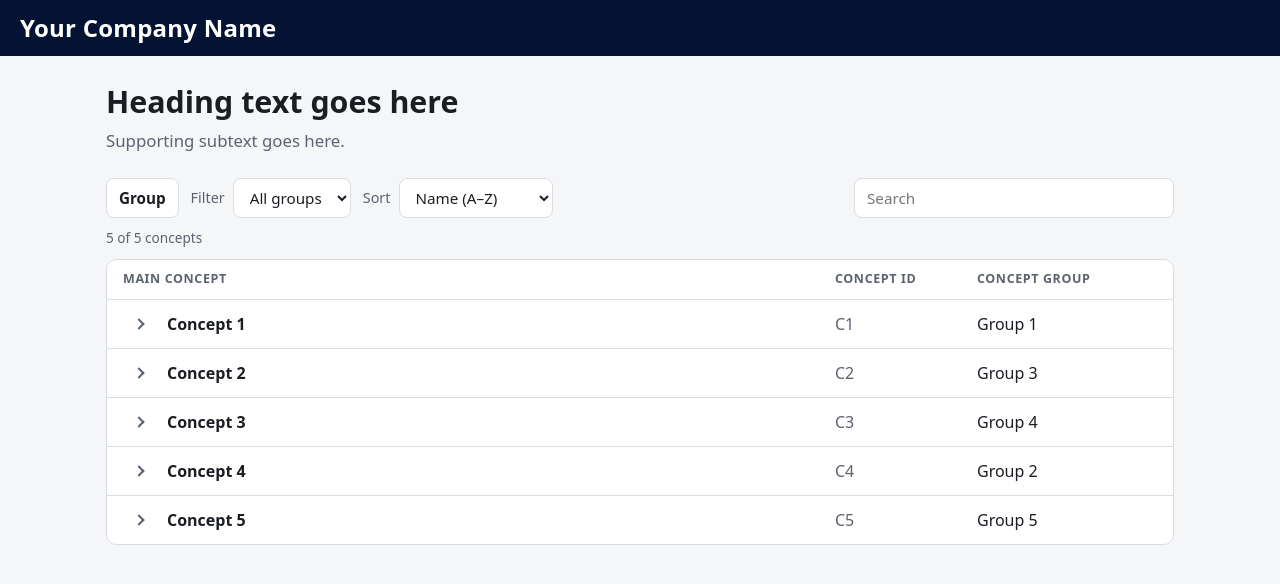
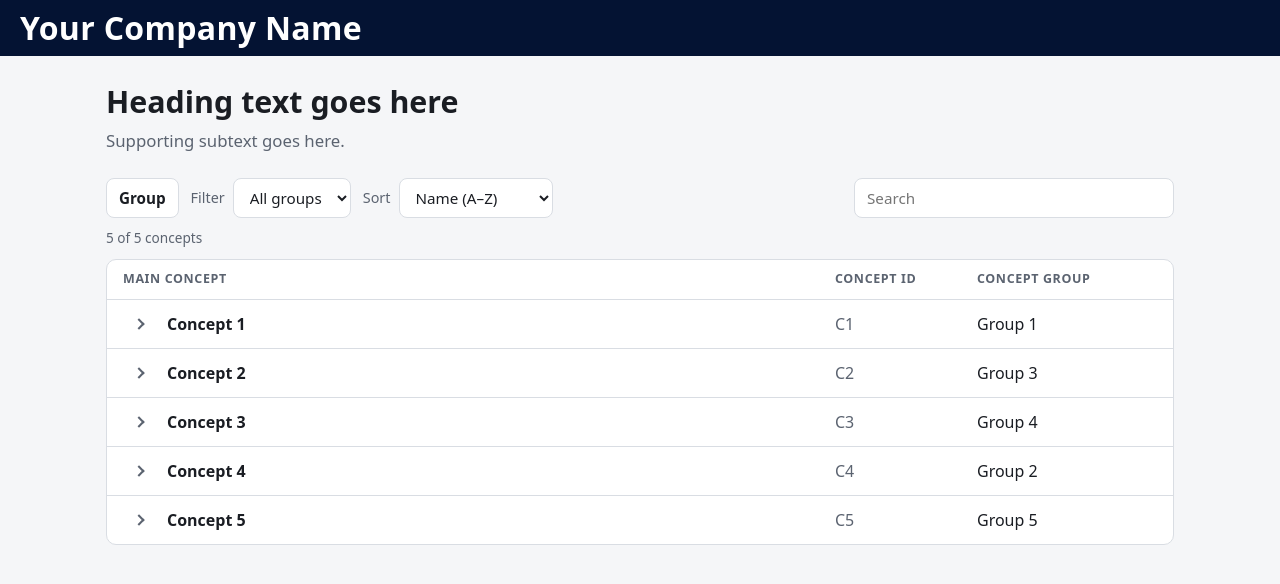
Before and after one commit to sunzu432/4395, a plain HTML site: page index.html in a window 1280 px wide. Drawn offline with Linux system fonts and the light colour scheme.

Commit message:
Increased banner company name size
switched font from 1.5rem to 2rem

```diff
--- a/css/styles.css
+++ b/css/styles.css
@@ -12,7 +12,7 @@
   /* Top banner (company name bar) */
   --banner-bg: #041333;
   --banner-text: #ffffff;
-  --brand-name-size: 1.5rem;   /* company name size: change this to make it bigger/smaller */
+  --brand-name-size: 2rem;   /* company name size: change this to make it bigger/smaller */
 
   /* Column widths shared by every level of the list so IDs line up */
   --cols: minmax(0, 1fr) 130px 180px;
```
